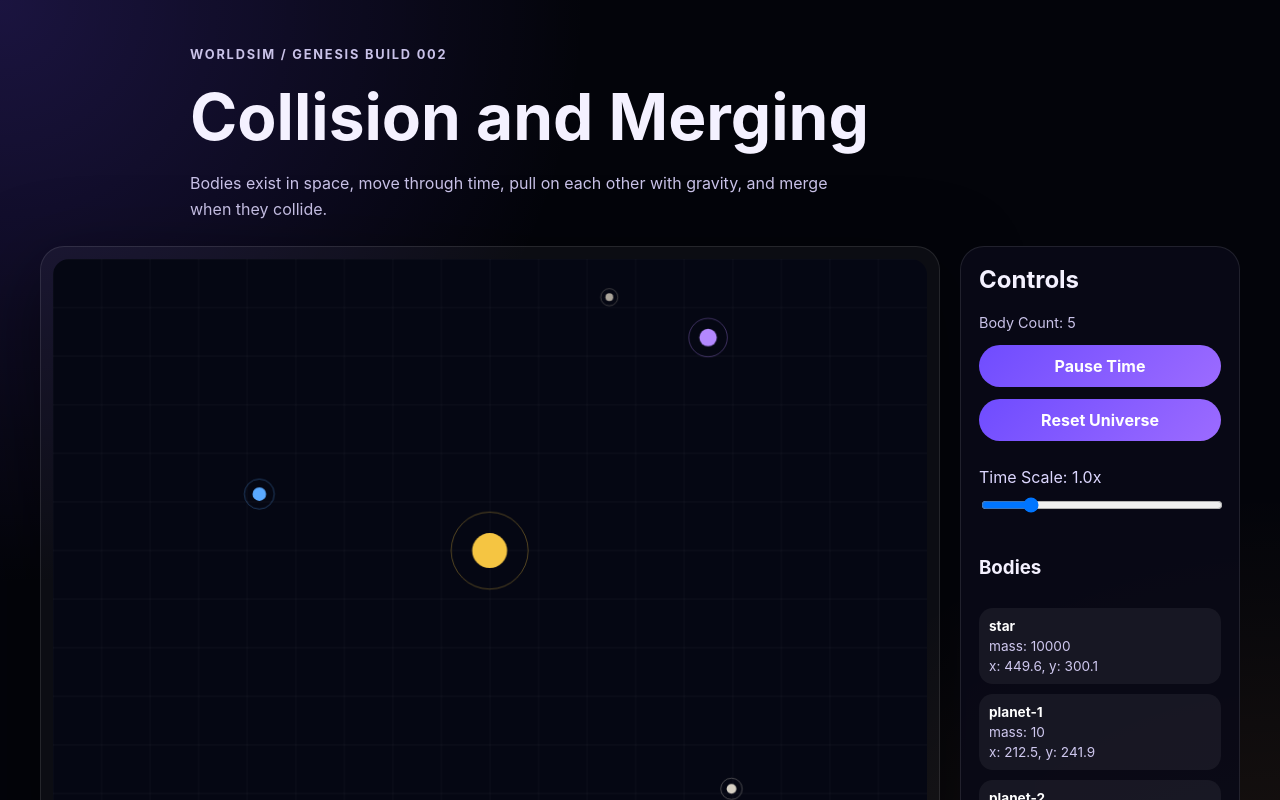
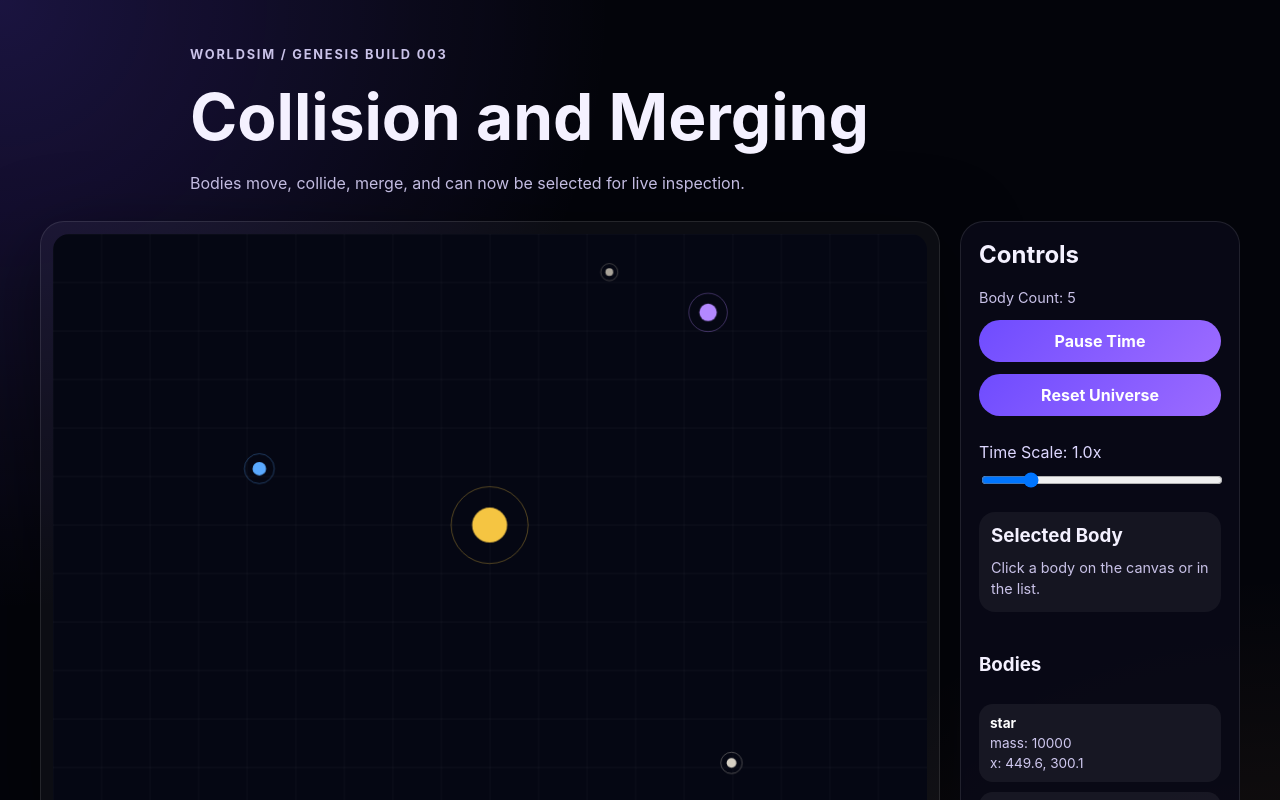
Before and after one commit to poohbiz/worldsim, a React (Vite) app: page / in a window 1280 px wide. Shown: the top 800 px of the page. Built offline with nearby package versions, Linux system fonts and the light colour scheme.

Commit message:
Build 003 -- added live inspection

```diff
--- a/src/App.tsx
+++ b/src/App.tsx
@@ -8,13 +8,27 @@ const CANVAS_HEIGHT = 600;
 
 export default function App() {
   const [world, setWorld] = useState<WorldState | null>(null);
+  const [selectedBodyId, setSelectedBodyId] = useState<string | null>(null);
 
   useEffect(() => {
     setWorld(createInitialWorld(CANVAS_WIDTH, CANVAS_HEIGHT));
   }, []);
 
+  useEffect(() => {
+    if (!world || !selectedBodyId) return;
+
+    const selectedBodyStillExists = world.bodies.some(
+      (body) => body.id === selectedBodyId,
+    );
+
+    if (!selectedBodyStillExists) {
+      setSelectedBodyId(null);
+    }
+  }, [world, selectedBodyId]);
+
   function resetWorld() {
     setWorld(createInitialWorld(CANVAS_WIDTH, CANVAS_HEIGHT));
+    setSelectedBodyId(null);
   }
 
   function togglePause() {
@@ -39,6 +53,15 @@ export default function App() {
     });
   }
 
+  const selectedBody =
+    world?.bodies.find((body) => body.id === selectedBodyId) ?? null;
+
+  const selectedBodySpeed = selectedBody
+    ? Math.sqrt(
+        selectedBody.velocity.x * selectedBody.velocity.x +
+          selectedBody.velocity.y * selectedBody.velocity.y,
+      )
+    : 0;
   if (!world) {
     return <main className="page">Creating universe...</main>;
   }
@@ -46,17 +69,22 @@ export default function App() {
   return (
     <main className="page">
       <section className="hero">
-        <p className="eyebrow">WorldSim / Genesis Build 002</p>
+        <p className="eyebrow">WorldSim / Genesis Build 003</p>
         <h1>Collision and Merging</h1>
         <p>
-          Bodies exist in space, move through time, pull on each other with
-          gravity, and merge when they collide.
+          Bodies move, collide, merge, and can now be selected for live
+          inspection.
         </p>
       </section>
 
       <section className="sim-layout">
         <div className="canvas-shell">
-          <UniverseCanvas setWorld={setWorld} />
+          <UniverseCanvas
+            world={world}
+            setWorld={setWorld}
+            selectedBodyId={selectedBodyId}
+            onSelectBody={setSelectedBodyId}
+          />
         </div>
 
         <aside className="control-panel">
@@ -81,18 +109,45 @@ export default function App() {
               onChange={(event) => changeTimeScale(Number(event.target.value))}
             />
           </label>
+          <div className="selected-body-panel">
+            <h3>Selected Body</h3>
 
+            {selectedBody ? (
+              <div className="selected-body-details">
+                <strong>{selectedBody.id}</strong>
+                <span>mass: {selectedBody.mass.toFixed(1)}</span>
+                <span>radius: {selectedBody.radius.toFixed(1)}</span>
+                <span>
+                  position: x {selectedBody.position.x.toFixed(1)}, y{" "}
+                  {selectedBody.position.y.toFixed(1)}
+                </span>
+                <span>
+                  velocity: x {selectedBody.velocity.x.toFixed(2)}, y{" "}
+                  {selectedBody.velocity.y.toFixed(2)}
+                </span>
+                <span>speed: {selectedBodySpeed.toFixed(2)}</span>
+              </div>
+            ) : (
+              <p>Click a body on the canvas or in the list.</p>
+            )}
+          </div>
           <div className="body-list">
             <h3>Bodies</h3>
             {world.bodies.map((body) => (
-              <div key={body.id} className="body-card">
+              <button
+                key={body.id}
+                type="button"
+                className={`body-card ${
+                  body.id === selectedBodyId ? "body-card-selected" : ""
+                }`}
+                onClick={() => setSelectedBodyId(body.id)}
+              >
                 <strong>{body.id}</strong>
                 <span>mass: {body.mass}</span>
                 <span>
-                  x: {body.position.x.toFixed(1)}, y:{" "}
-                  {body.position.y.toFixed(1)}
+                  x: {body.position.x.toFixed(1)}, {body.position.y.toFixed(1)}
                 </span>
-              </div>
+              </button>
             ))}
           </div>
         </aside>
--- a/src/components/UniverseCanvas.tsx
+++ b/src/components/UniverseCanvas.tsx
@@ -1,15 +1,55 @@
-import { useEffect, useRef } from "react";
+import {
+  useEffect,
+  useRef,
+  type Dispatch,
+  type MouseEvent,
+  type SetStateAction,
+} from "react";
 import type { WorldState } from "../sim/types";
 import { updateBodies } from "../sim/physics";
 
 type UniverseCanvasProps = {
-  setWorld: React.Dispatch<React.SetStateAction<WorldState | null>>;
+  world: WorldState;
+  setWorld: Dispatch<SetStateAction<WorldState | null>>;
+  selectedBodyId: string | null;
+  onSelectBody: (bodyId: string | null) => void;
 };
 
-export function UniverseCanvas({ setWorld }: UniverseCanvasProps) {
+export function UniverseCanvas({
+  world,
+  setWorld,
+  selectedBodyId,
+  onSelectBody,
+}: UniverseCanvasProps) {
   const canvasRef = useRef<HTMLCanvasElement | null>(null);
   const animationFrameRef = useRef<number | null>(null);
   const lastTimeRef = useRef<number | null>(null);
+  const worldRef = useRef<WorldState>(world);
+  const selectedBodyIdRef = useRef<string | null>(selectedBodyId);
+
+  worldRef.current = world;
+  selectedBodyIdRef.current = selectedBodyId;
+
+  function handleCanvasClick(event: MouseEvent<HTMLCanvasElement>) {
+    const canvas = canvasRef.current;
+    if (!canvas) return;
+
+    const rect = canvas.getBoundingClientRect();
+
+    const scaleX = canvas.width / rect.width;
+    const scaleY = canvas.height / rect.height;
+
+    const clickX = (event.clientX - rect.left) * scaleX;
+    const clickY = (event.clientY - rect.top) * scaleY;
+
+    const clickedBody = findClickedBody(
+      worldRef.current.bodies,
+      clickX,
+      clickY,
+    );
+
+    onSelectBody(clickedBody ? clickedBody.id : null);
+  }
 
   useEffect(() => {
     const canvas = canvasRef.current;
@@ -39,7 +79,7 @@ export function UniverseCanvas({ setWorld }: UniverseCanvasProps) {
           bodies: nextBodies,
         };
 
-        render(context, canvas, nextWorld);
+        render(context, canvas, nextWorld, selectedBodyIdRef.current);
 
         return nextWorld;
       });
@@ -56,13 +96,21 @@ export function UniverseCanvas({ setWorld }: UniverseCanvasProps) {
     };
   }, [setWorld]);
 
-  return <canvas ref={canvasRef} width={900} height={600} />;
+  return (
+    <canvas
+      ref={canvasRef}
+      width={900}
+      height={600}
+      onClick={handleCanvasClick}
+    />
+  );
 }
 
 function render(
   context: CanvasRenderingContext2D,
   canvas: HTMLCanvasElement,
   world: WorldState,
+  selectedBodyId: string | null,
 ) {
   context.clearRect(0, 0, canvas.width, canvas.height);
 
@@ -87,6 +135,21 @@ function render(
     );
     context.strokeStyle = `${body.color}55`;
     context.stroke();
+
+    if (body.id === selectedBodyId) {
+      context.beginPath();
+      context.arc(
+        body.position.x,
+        body.position.y,
+        body.radius * 3.1,
+        0,
+        Math.PI * 2,
+      );
+      context.strokeStyle = "rgba(255, 255, 255, 0.8)";
+      context.lineWidth = 2;
+      context.stroke();
+      context.lineWidth = 1;
+    }
   }
 }
 
@@ -113,3 +176,25 @@ function drawGrid(
     context.stroke();
   }
 }
+
+function findClickedBody(
+  bodies: WorldState["bodies"],
+  clickX: number,
+  clickY: number,
+) {
+  for (let i = bodies.length - 1; i >= 0; i--) {
+    const body = bodies[i];
+
+    const dx = clickX - body.position.x;
+    const dy = clickY - body.position.y;
+    const distance = Math.sqrt(dx * dx + dy * dy);
+
+    const clickableRadius = Math.max(body.radius * 2.2, 10);
+
+    if (distance <= clickableRadius) {
+      return body;
+    }
+  }
+
+  return null;
+}
--- a/src/styles.css
+++ b/src/styles.css
@@ -123,6 +123,37 @@ input[type="range"] {
   width: 100%;
 }
 
+.selected-body-panel {
+  display: grid;
+  gap: 10px;
+  margin: 0 0 22px;
+  padding: 12px;
+  border-radius: 16px;
+  background: rgba(255, 255, 255, 0.05);
+}
+
+.selected-body-panel h3 {
+  margin: 0;
+}
+
+.selected-body-panel p {
+  margin: 0;
+  color: #c9c2e8;
+  font-size: 0.9rem;
+  line-height: 1.5;
+}
+
+.selected-body-details {
+  display: grid;
+  gap: 5px;
+  color: #cfc8ef;
+  font-size: 0.85rem;
+}
+
+.selected-body-details strong {
+  color: white;
+}
+
 .body-list {
   display: grid;
   gap: 10px;
@@ -131,11 +162,26 @@ input[type="range"] {
 .body-card {
   display: grid;
   gap: 4px;
+  width: 100%;
+  margin: 0;
   padding: 10px;
+  border: 1px solid transparent;
   border-radius: 14px;
   background: rgba(255, 255, 255, 0.06);
   color: #cfc8ef;
   font-size: 0.85rem;
+  text-align: left;
+  cursor: pointer;
+  font-weight: 400;
+}
+
+.body-card:hover {
+  background: rgba(255, 255, 255, 0.09);
+}
+
+.body-card-selected {
+  border-color: rgba(255, 255, 255, 0.65);
+  background: rgba(111, 76, 255, 0.22);
 }
 
 .body-card strong {
```
